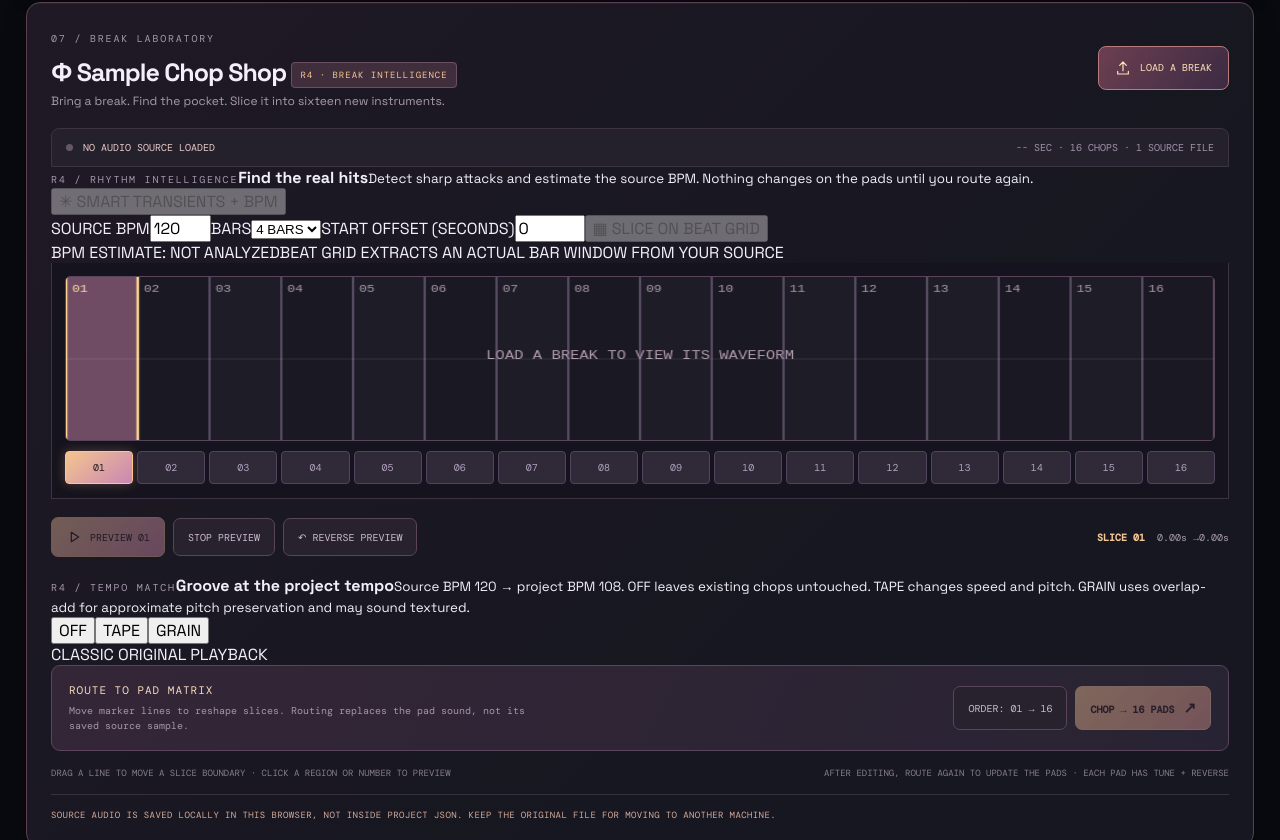
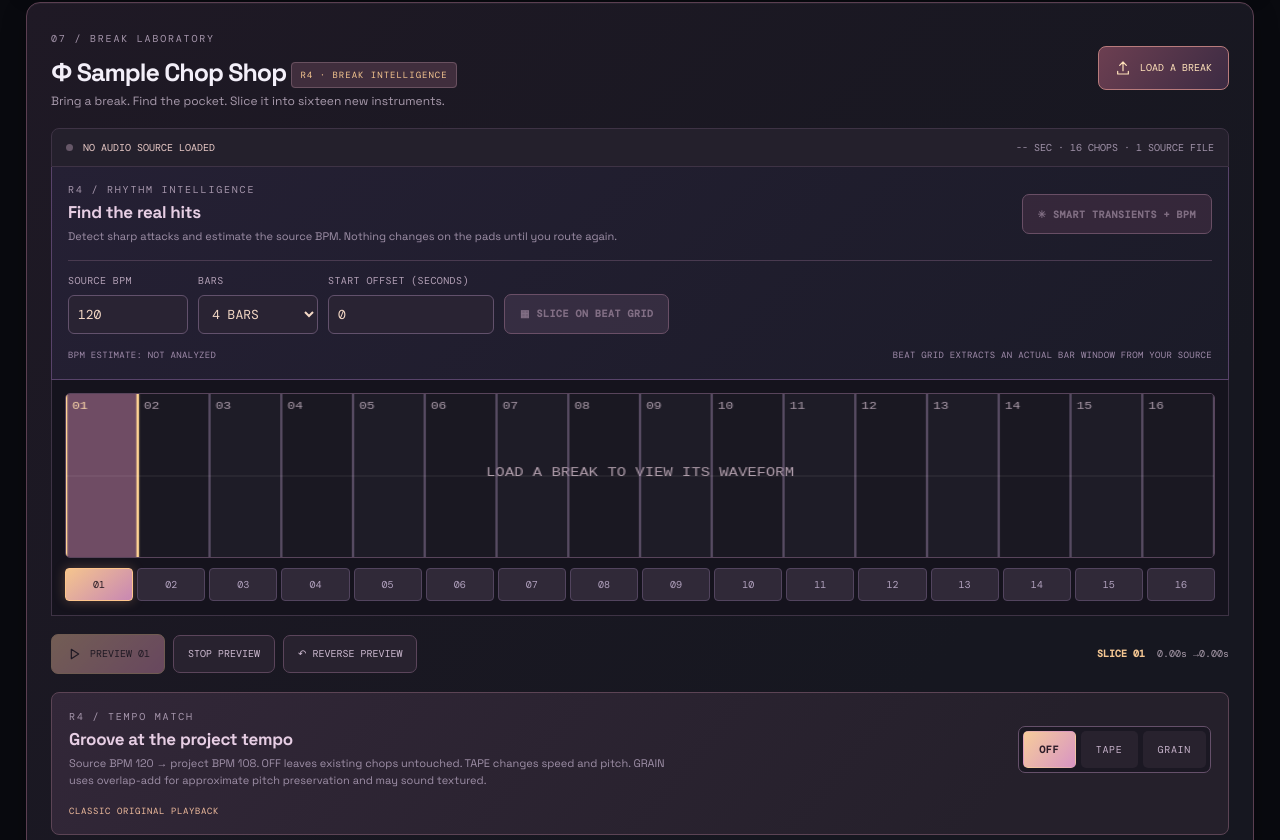
Before and after one commit to MichaelWave369/PhiBox, a React (Vite) app: page / in a window 1280 px wide. Shown: the part 1640-2480 px from the top of the page. Built offline with nearby package versions, Linux system fonts and the light colour scheme.

Commit message:
style: introduce R4 Break Intelligence analysis and sync mode panels

```diff
--- a/src/styles.css
+++ b/src/styles.css
@@ -185,3 +185,67 @@
 .chop-warning { margin-top: 13px; border-top: 1px solid #39303f; padding-top: 13px; color: #d5ab9a; font: 9px 'DM Mono',monospace; line-height: 1.6; letter-spacing: .4px; }
 @media(max-width:800px) {.chop-shop-panel{padding:18px}.chop-slice-grid{grid-template-columns:repeat(8,minmax(0,1fr))}.chop-wave-canvas{height:148px}.chop-tag{display:inline-block;margin-top:5px} }
 @media(max-width:540px) {.chop-shop-head h2{font-size:21px}.chop-preview-actions{width:100%}.chop-routing{padding:13px}.chop-route-buttons{width:100%}.chop-route-main{flex:1} }
+
+
+/* PhiBox R4: machine-assisted chopping and tempo matching. */
+.break-intelligence-panel {
+  border: 1px solid #58436a; border-top: 0; background: linear-gradient(135deg,#252034,#1b1b28);
+  padding: 16px; display: flex; flex-direction: column; gap: 14px;
+}
+.break-analyze-group { display: flex; align-items: center; justify-content: space-between; gap: 18px; flex-wrap: wrap; }
+.break-analyze-group > div,.tempo-match-deck > div:first-child { display: grid; gap: 5px; }
+.break-analyze-group strong,.tempo-match-deck strong { color: #e7cee4; font-size: 17px; letter-spacing: -.3px; }
+.break-analyze-group small,.tempo-match-deck small { color: #9f90a8; font-size: 11px; line-height: 1.6; max-width: 600px; }
+.break-analyze-group button,.grid-apply-button {
+  border: 1px solid #c48cac; border-radius: 7px; background: #52364e; color: #f9d1ee;
+  padding: 12px 15px; font: 700 10px 'DM Mono',monospace; letter-spacing: .5px; min-height: 40px; white-space: nowrap;
+}
+.break-analyze-group button:hover:not(:disabled),.grid-apply-button:hover:not(:disabled) { background: #70465c; }
+.break-analyze-group button:disabled,.grid-apply-button:disabled { opacity: .45; cursor: not-allowed; }
+.break-grid-controls { display: flex; align-items: end; flex-wrap: wrap; gap: 10px; border-top: 1px solid #493a50; padding-top: 13px; }
+.break-grid-controls label {
+  display: flex; flex-direction: column; gap: 8px; color: #b3a0b6; font: 10px 'DM Mono',monospace;
+  letter-spacing: .4px;
+}
+.break-grid-controls input,.break-grid-controls select {
+  width: 120px; min-height: 39px; border: 1px solid #62516c; border-radius: 6px;
+  background: #292333; color: #f5d9c6; font: 13px 'DM Mono',monospace; padding: 9px;
+}
+.break-grid-controls label:nth-child(3) input { width: 166px; }
+.grid-apply-button { background: #514159; }
+.break-analysis-foot {
+  display: flex; flex-wrap: wrap; gap: 12px; justify-content: space-between;
+  color: #a08cab; font: 9px 'DM Mono',monospace; line-height: 1.7; letter-spacing: .3px;
+}
+.tempo-match-deck {
+  display: flex; align-items: center; flex-wrap: wrap; justify-content: space-between;
+  gap: 15px; padding: 17px; margin: 14px 0;
+  border: 1px solid #5c4455; border-radius: 8px;
+  background: linear-gradient(130deg,#322738,#25202b 80%);
+}
+.sync-mode-picker {
+  display: inline-flex; gap: 5px; padding: 4px;
+  border: 1px solid #65506a; border-radius: 7px; background: #1b1823;
+}
+.sync-mode-picker button {
+  background: #28222e; border: 1px solid transparent; color: #c6b2ca;
+  padding: 11px 14px; border-radius: 5px; font: 10px 'DM Mono',monospace;
+  min-width: 53px; letter-spacing: .7px;
+}
+.sync-mode-picker button:hover { border-color: #b88fa9; }
+.sync-mode-picker button.active {
+  background: linear-gradient(130deg,#f6cc9b,#d894c3); color: #2e1d29; font-weight: bold;
+}
+.tempo-match-note { width: 100%; color: #f0bc9d; font: 9px 'DM Mono',monospace; letter-spacing: .6px; }
+@media(max-width:800px){
+  .break-intelligence-panel { padding: 13px; }
+  .break-analyze-group button { width: 100%; }
+  .break-grid-controls input,.break-grid-controls select { width: 100%; }
+  .break-grid-controls label { flex: 1; min-width: 85px; }
+  .break-grid-controls label:nth-child(3) input { width: 100%; }
+  .grid-apply-button { width: 100%; }
+}
+@media(max-width:540px){
+  .sync-mode-picker { width: 100%; }
+  .sync-mode-picker button { flex: 1; }
+}
```
